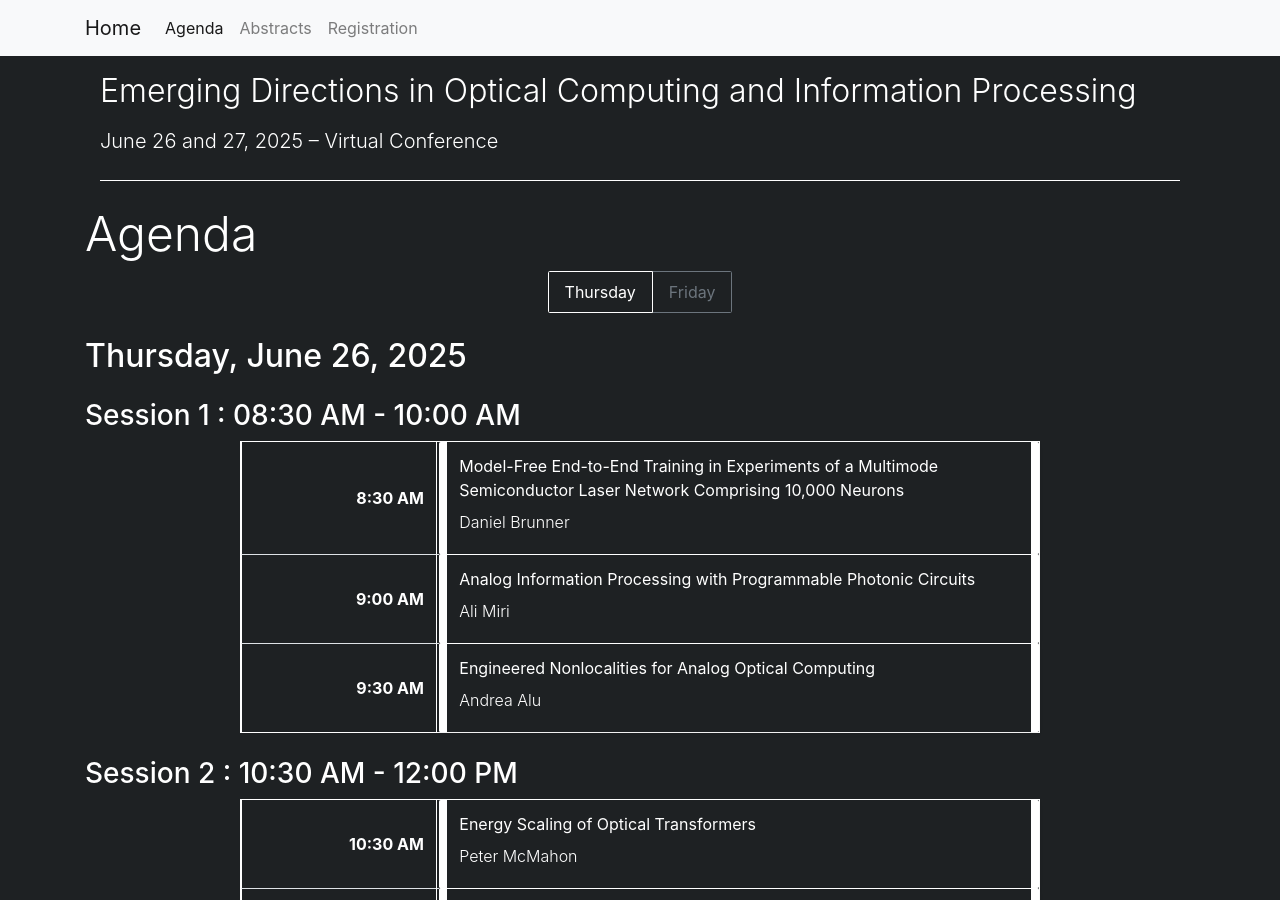
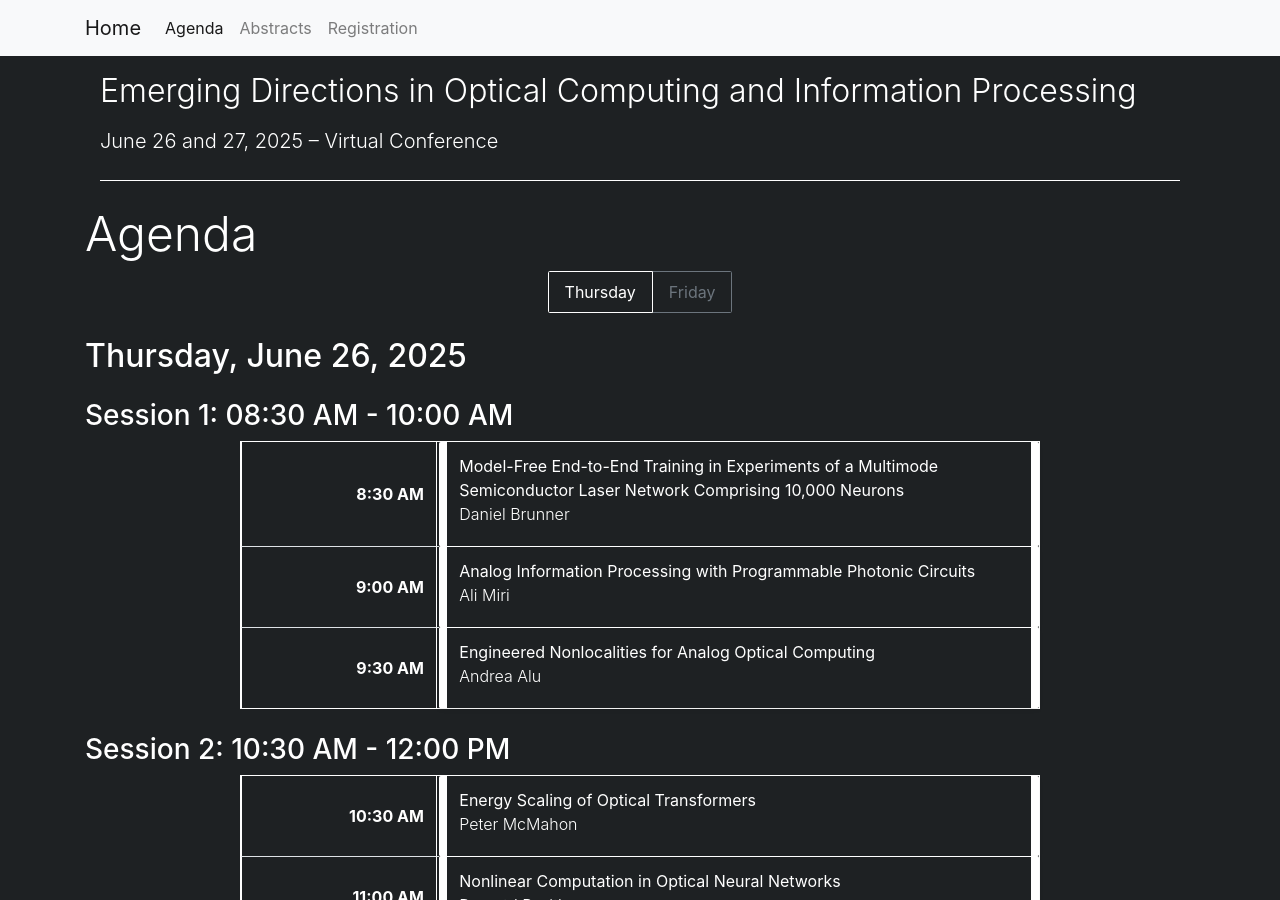
Before and after one commit to mirilabqc/mini-conference-site, a Jekyll site: the page built from agenda/index.md, in a window 1280 px wide and 900 px high. Built offline with Jekyll 4.4.1, drawn with Linux system fonts in a browser that asks for light colours.

Commit message:
uses sessions metadata instead of using categories for sessions

```diff
--- a/_config.yml
+++ b/_config.yml
@@ -37,6 +37,9 @@ collections:
   rooms:
     output: true
     permalink: /:collection/:title/
+  sessions:
+    output: false
+    permalink: /sessions/:name/
 
 defaults:
   - scope:
@@ -127,14 +130,8 @@ conference:
   talks:
     # Talk categories
     main_categories:
-      - name: "Session 1 : 08:30 AM - 10:00 AM"
-        color: dark
-      - name: "Session 2 : 10:30 AM - 12:00 PM"
-        color: dark
-      - name: "Session 3: 01:00 PM - 02:30 PM"
-        color: dark
-      - name: "Session 4: 03:00 PM - 04:30 PM"
-        color: dark
+     - name: "Category 1"
+       color: dark
 
     # Hide icons on talk overview page
     hide_icons: false
--- a/_layouts/agenda.html
+++ b/_layouts/agenda.html
@@ -1,4 +1,5 @@
 {% include partials/header.html %}
+
 {% assign nbr_days = site.data.program.days | size %}
 
 <h1 class="display-5 {% if nbr_days > 1 %}mb-2{% else %}mb-4{% endif %} text-break">
@@ -9,22 +10,20 @@
   {% endif %}
 </h1>
 
-{{ content }}
-
 {%- if nbr_days > 1 -%}
   <ul class="nav justify-content-center mb-3 btn-group" id="day-list" role="tablist">
     {%- for d in site.data.program.days -%}
       {%- include partials/get_day_hash.html -%}
       <li class="nav-item" role="presentation">
         <a
-          class="nav-link btn btn-outline-secondary{%- if forloop.index == 1 %} active{% endif %}"
+          class="nav-link btn btn-outline-secondary{% if forloop.first %} active{% endif %}"
           id="tab-{{ day_hash }}"
           data-toggle="tab"
-          {%- if d.date -%}{% include partials/get_talk_timestamp.html %} data-ts="{{ timestamp_start }}"{% endif %}
+          {% if d.date %}{% include partials/get_talk_timestamp.html %} data-ts="{{ timestamp_start }}"{% endif %}
           href="#{{ day_hash }}"
           role="tab"
           aria-controls="{{ day_hash }}"
-          aria-selected="{% if forloop.index == 1 %}true{% else %}false{% endif %}"
+          aria-selected="{% if forloop.first %}true{% else %}false{% endif %}"
         >
           {{ day_name }}
         </a>
@@ -37,31 +36,37 @@
 {%- for d in site.data.program.days -%}
   {%- include partials/get_day_hash.html -%}
   <div
-    class="tab-pane{% if nbr_days > 1 and forloop.index == 1 %} active{% endif %}"
+    class="tab-pane{% if nbr_days > 1 and forloop.first %} active{% endif %}"
     id="{{ day_hash }}"
     role="tabpanel"
     aria-labelledby="tab-{{ day_hash }}"
   >
     <h2 class="mt-4 mb-3">{{ d.date | date: "%A, %B %-e, %Y" }}</h2>
 
-    {%- comment -%} flatten and sort talks by start time {%- endcomment -%}
-    {% assign flat = "" | split: "" %}
-    {% for room in d.rooms %}
-      {% for t in room.talks %}
-        {% assign entry = t | merge: { "room": room.name } %}
-        {% assign flat = flat | push: entry %}
-      {% endfor %}
-    {% endfor %}
-    {% assign sorted = flat | sort: "time_start" %}
-    {% assign by_cat = sorted | group_by: "category" %}
+    {%- comment -%} Grab all the sessions for this day, sorted by start time {%- endcomment -%}
+    {% assign sessions_for_day = site.data.sessions | where: "date", d.date | sort: "time_start" %}
 
-    {%- for grp in by_cat -%}
-      <h3 class="mt-4 mb-2">{{ grp.name }}</h3>
+    {%- for session in sessions_for_day -%}
+      <h3 class="mt-4 mb-2">{{ session.name }}</h3>
       <table class="table mx-auto mb-4" style="max-width:800px;table-layout:fixed;width:100%">
         <tbody>
-          {%- for entry in grp.items -%}
-            {% assign tmeta = site.talks | where: "name", entry.name | first %}
-            {% if tmeta %}
+          {%- comment -%}
+            Find the room's talks from program.yml, then filter them into this session window
+          {%- endcomment -%}
+          {% assign day_block = site.data.program.days | where: "date", session.date | first %}
+          {% assign room_block = day_block.rooms | where: "name", session.room | first %}
+
+          {% assign session_talks = "" | split: "" %}
+          {%- for t in room_block.talks -%}
+            {%- if t.time_start >= session.time_start and t.time_start < session.time_end -%}
+              {% assign session_talks = session_talks | push: t %}
+            {%- endif -%}
+          {%- endfor -%}
+          {% assign session_talks = session_talks | sort: "time_start" %}
+
+          {%- for entry in session_talks -%}
+            {% assign talk = site.talks | where: "name", entry.name | first %}
+            {% if talk %}
               <tr>
                 <th scope="row" class="col-title text-right align-middle" style="width:80px">
                   {%- comment -%} 24h→12h + AM/PM conversion {%- endcomment -%}
@@ -81,11 +86,13 @@
                   {{ hh }}:{{ mm }} {{ suffix }}
                 </th>
                 <td class="col-space p-0" style="width:1px"></td>
-                <td class="alert alert-{{ grp.name | downcase | replace: " ", "-" }} shadow-sm overflow-hidden">
-                  {% assign talk = tmeta %}
-                  <p class="mb-2">{% include partials/show_talk.html %}</p>
-                  <p class="font-weight-light mb-2">{% include partials/list_speakers.html %}</p>
-                  <p class="mb-1">{% include partials/list_sub_categories.html %}</p>
+                <td class="alert alert-{{ session.name
+                            | downcase
+                            | replace: " ", "-"
+                            | replace: ":", "" }} shadow-sm overflow-hidden">
+                  {% include partials/show_talk.html talk=talk %}
+                  <p class="font-weight-light mb-2">{% include partials/list_speakers.html talk=talk %}</p>
+                  <p class="mb-1">{% include partials/list_sub_categories.html talk=talk %}</p>
                 </td>
               </tr>
             {% endif %}
```
Also changed, not shown: _data/program.yml (+0 -18 lines), _data/sessions.yml (added, +37 -0 lines).
